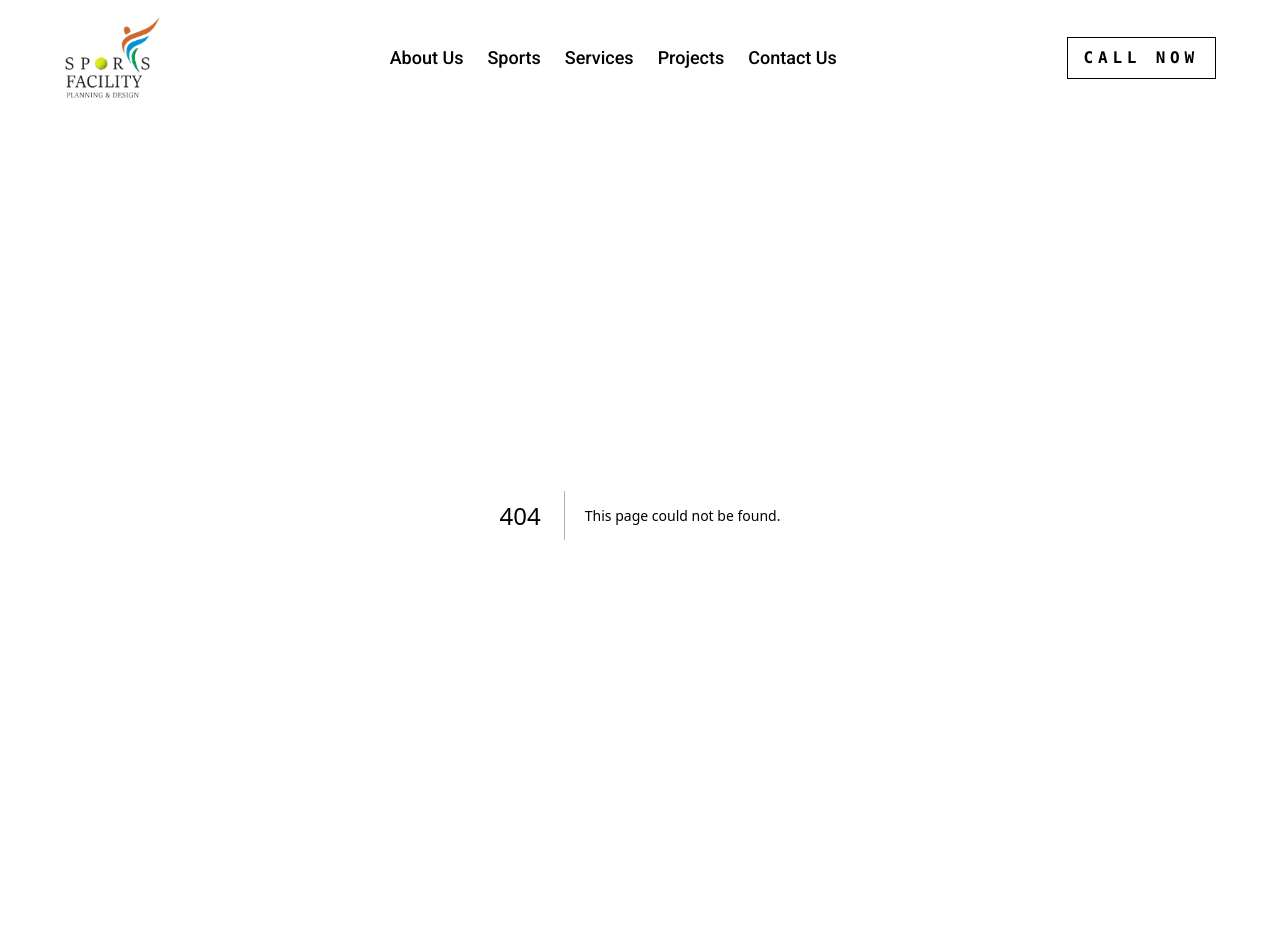
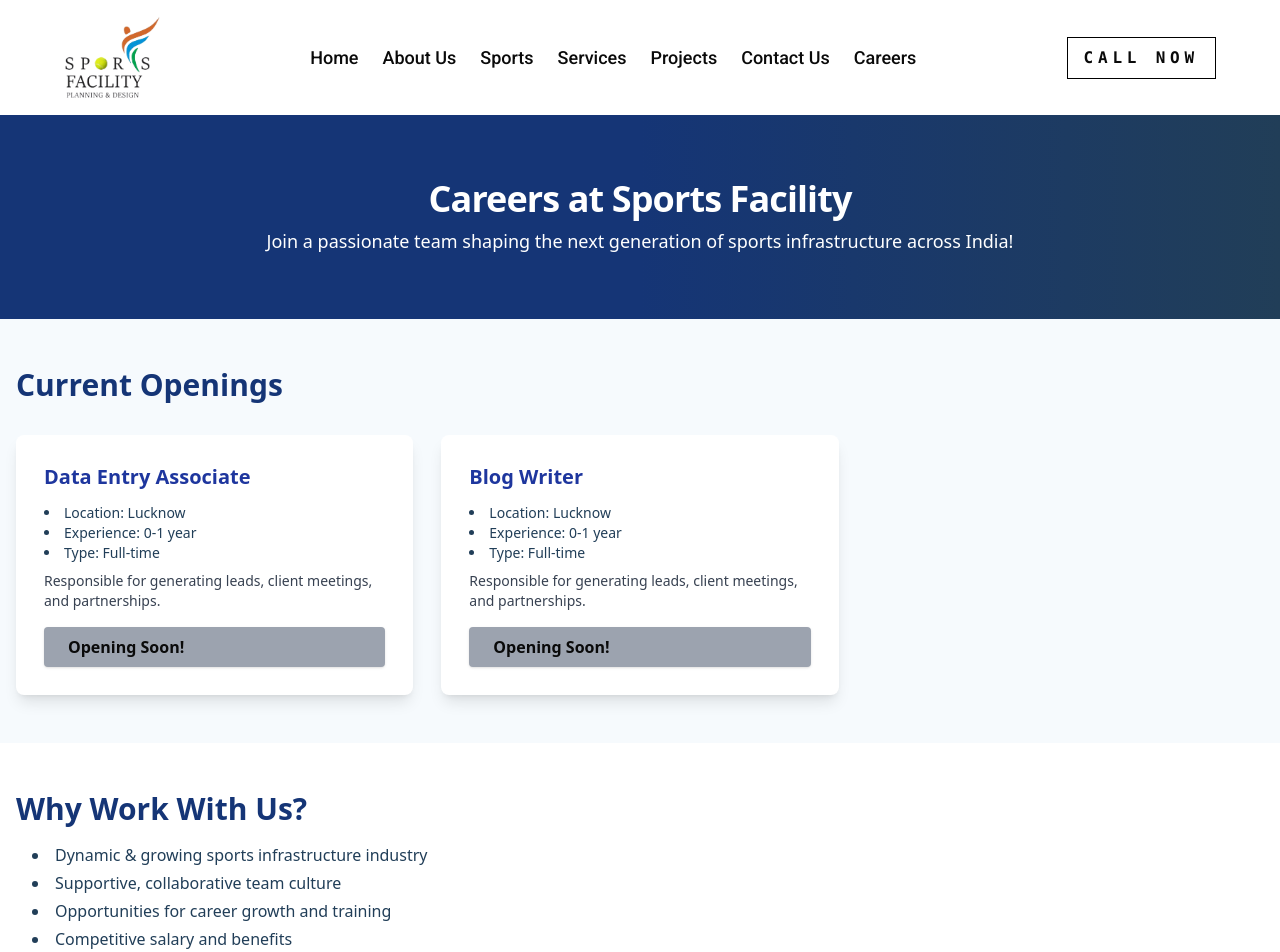
Before and after one commit to dev-anku/sports-facility-v2, a Next.js app: page /careers in a window 1280 px wide. Before the commit this address had no page. Shown: the top 952 px of the page. Built offline with nearby package versions, Linux system fonts and the light colour scheme; a web font is replaced by a local one.

Commit message:
Added Carrer Page and Home on Navbar

```diff
--- /dev/null
+++ b/app/careers/page.js
@@ -0,0 +1,127 @@
+// pages/careers.js
+// "use client";
+import Head from "next/head";
+import Link from "next/link";
+
+const HeroSection = () => {
+    return(
+        <section className="bg-gradient-to-r from-[#153576] via-[#153576] to-[#213e58] text-white py-16 text-center">
+        <div className="container mx-auto px-4">
+          <h1 className="text-3xl sm:text-4xl font-extrabold font-montserrat tracking-tight mb-2">
+            Careers at Sports Facility
+          </h1>
+          <p className="text-lg font-medium">
+            Join a passionate team shaping the next generation of sports infrastructure across India!
+          </p>
+        </div>
+      </section>
+    )
+}
+
+const OpeningsCard = ({ title, location, experience, type, description, applyLink }) => {
+    const buttonText = "Opening Soon!"
+    return(
+        <div className="bg-white rounded-lg shadow-lg p-7 flex flex-col min-h-[260px]">
+              <h3 className="text-xl font-semibold text-[#1e369e] mb-3">{title}</h3>
+              <ul className="list-disc list-inside mb-2 text-sm text-[#213e58]">
+                <li>{location}</li>
+                <li>{experience}</li>
+                <li>{type}</li>
+              </ul>
+              <p className="flex-grow text-gray-700 text-sm mb-4">
+                {description}
+              </p>
+              <a
+                href={applyLink}
+                className={`inline-block mt-auto font-bold py-2 px-6 rounded shadow transition-colors
+                    ${buttonText === "Opening Soon!"
+                        ? "bg-gray-400 cursor-not-allowed pointer-events-none"
+                        : "bg-[#1e369e] hover:bg-[#2f63c7] text-white"}
+                    `}
+                >
+                {buttonText}
+              </a>
+        </div>
+    )
+}
+
+const OpeningsSection = () => {
+    return(
+        <section className="bg-[#f6fafd] py-12">
+        <div className="container mx-auto px-4">
+          <h2 className="text-2xl sm:text-3xl font-extrabold font-montserrat text-[#153576] mb-8">
+            Current Openings
+          </h2>
+          <div className="grid gap-7 md:grid-cols-2 lg:grid-cols-3">
+
+            < OpeningsCard
+             title="Data Entry Associate"
+             location="Location: Lucknow"
+             experience="Experience: 0-1 year"
+             type="Type: Full-time"
+             description="Responsible for generating leads, client meetings, and partnerships."
+             applyLink="mailto:careers@sports-facility.in?subject=Business Development Application"
+            />
+            <OpeningsCard
+             title="Blog Writer"
+             location="Location: Lucknow"
+             experience="Experience: 0-1 year"
+             type="Type: Full-time"
+             description="Responsible for generating leads, client meetings, and partnerships."
+             applyLink="mailto:careers@sports-facility.in?subject=Business Development Application"
+            />
+            {/* Add more job cards as needed */}
+          </div>
+        </div>
+      </section>
+    )
+}
+
+const WorkWithUsSection = () => {
+    return(
+         <section className="py-12">
+        <div className="container mx-auto px-4">
+          <h2 className="text-2xl sm:text-3xl font-extrabold font-montserrat text-[#153576] mb-4">
+            Why Work With Us?
+          </h2>
+          <ul className="list-disc list-inside text-[#213e58] space-y-1 pl-4">
+            <li>Dynamic & growing sports infrastructure industry</li>
+            <li>Supportive, collaborative team culture</li>
+            <li>Opportunities for career growth and training</li>
+            <li>Competitive salary and benefits</li>
+          </ul>
+        </div>
+      </section>
+    )
+}
+
+const ContactSection = () => {
+     return(
+        <section className="py-12">
+        <div className="container mx-auto px-4 text-center">
+          <h2 className="text-2xl sm:text-3xl font-extrabold font-montserrat text-[#153576] mb-2">
+            Didn’t find a role for you?
+          </h2>
+          <p className="text-[#213e58]">
+            We’re always looking for talented people. Email your CV and introduction to&nbsp;
+            <a
+              href="mailto:careers@sports-facility.in"
+              className="text-[#1e369e] underline hover:text-[#2f63c7]"
+            >
+              careers@sports-facility.in
+            </a>.
+          </p>
+        </div>
+      </section>
+     )
+}
+export default function Careers() {
+
+  return (
+    <>
+        <HeroSection />
+        <OpeningsSection />
+        <WorkWithUsSection />
+    </>
+  );
+}
--- a/app/sports/epdm-sports-flooring/page.js
+++ b/app/sports/epdm-sports-flooring/page.js
@@ -1,4 +1,4 @@
-import { faqDataEPDM, images, sampleImages, sportsContent } from "@/public/constants";
+import {faqDataEPDM, images, sampleImages, sportsContent } from "@/public/constants";
 import Image from "next/image";
 import Link from "next/link";
 import React from "react";
--- a/public/constants/index.js
+++ b/public/constants/index.js
@@ -1,9 +1,12 @@
 export const navLinks = [
+    { href: "/", label: "Home" },
     { href: "/about", label: "About Us" },
     { href: "/sports", label: "Sports" },
     { href: "/services", label: "Services" },
     { href: "/projects", label: "Projects" },
     { href: "/contact", label: "Contact Us" },
+    { href: "/careers", label: "Careers" },
+
 ];
 
 export const images = [
```
